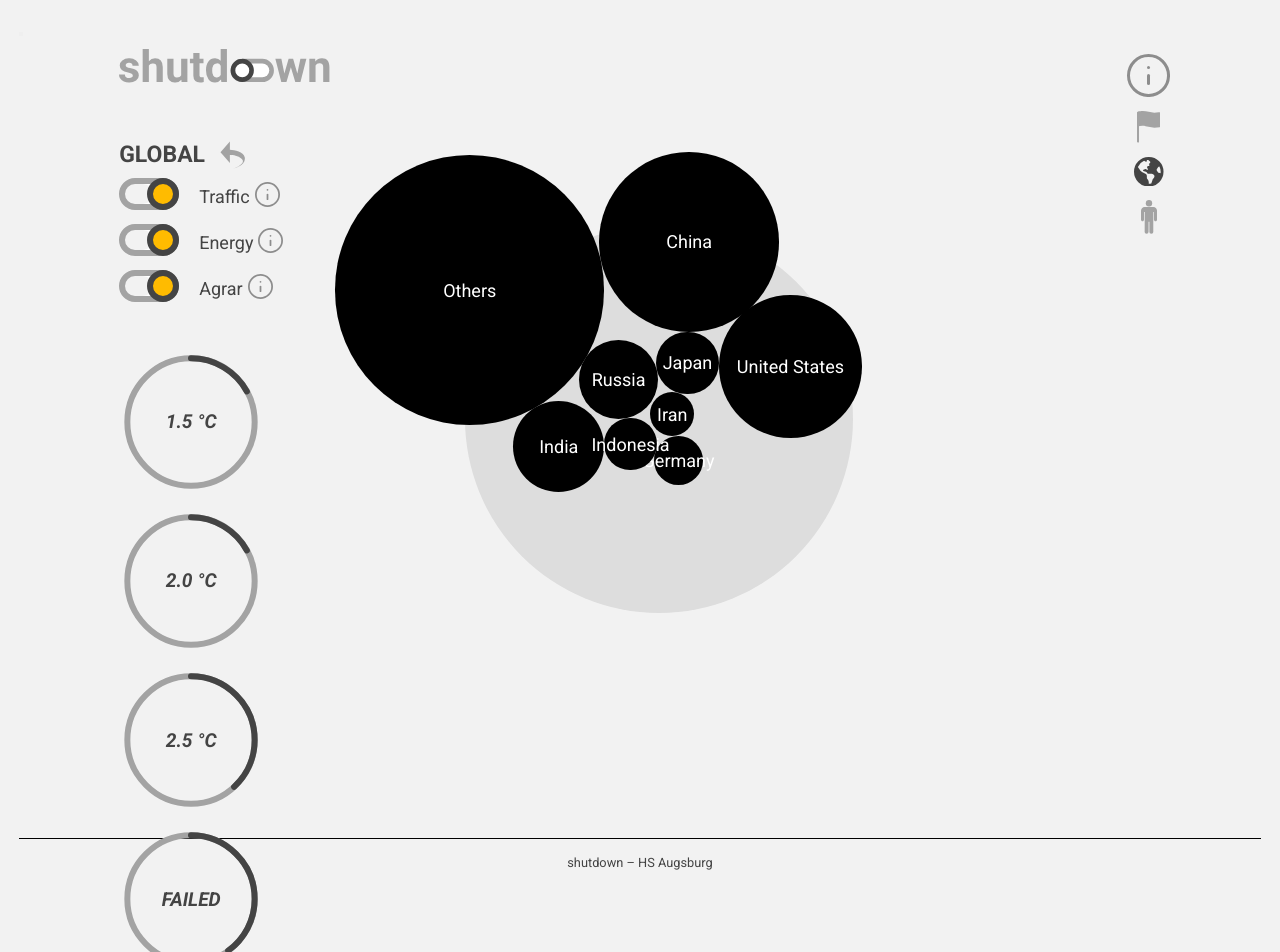
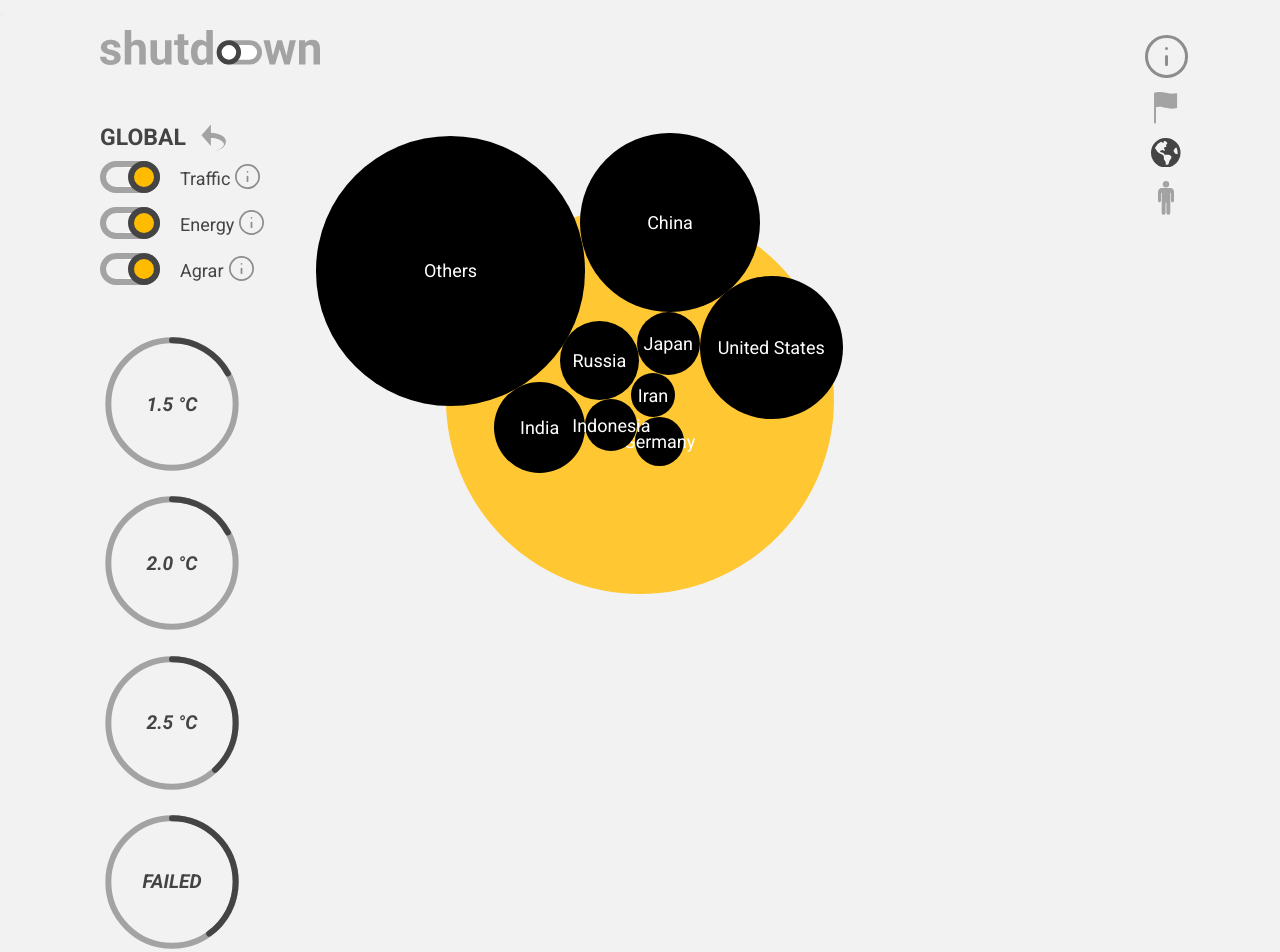
Before and after one commit to flogesell/shutdown, a Vue app in the folder frontend/: page / in a window 1280 px wide. Shown: the top 952 px of the page. Built offline with nearby package versions, Linux system fonts and the light colour scheme.

Commit message:
removed footer & margin of app

```diff
--- a/frontend/src/App.vue
+++ b/frontend/src/App.vue
@@ -1,7 +1,6 @@
 <template>
   <div id="app">
     <router-view/>
-    <footer>shutdown – HS Augsburg</footer>
   </div>
 </template>
 
@@ -13,7 +12,6 @@
   -webkit-font-smoothing: antialiased;
   -moz-osx-font-smoothing: grayscale;
   color: $primary;
-  margin: 1.2em;
   gap: 1.2em;
   display: flex;
   flex-flow: column nowrap;
--- a/frontend/src/components/diagramm/Diagramm.vue
+++ b/frontend/src/components/diagramm/Diagramm.vue
@@ -48,7 +48,7 @@ export default {
                 document.getElementById("container").style.transform ="scale(1)";
                 document.getElementById("container").style.top = "0px";
                 this.balls.forEach(ball => { ball.set_color("black"); })
-                this.total_ball.color = "#ddd";
+                this.total_ball.color = "#FFC833";
             }
             else
             {
@@ -258,7 +258,7 @@ export default {
                 y: 0,
                 name: "",
                 size: 0,
-                color: '#ddd'
+                color: '#FFC833'
             },
             total_emissions: 0,
             running: true,
@@ -274,6 +274,6 @@ export default {
     #container{
         position: absolute;
         display: inline-block;
-      transition: 2s;
+        transition: 2s;
     }
 </style>
```
